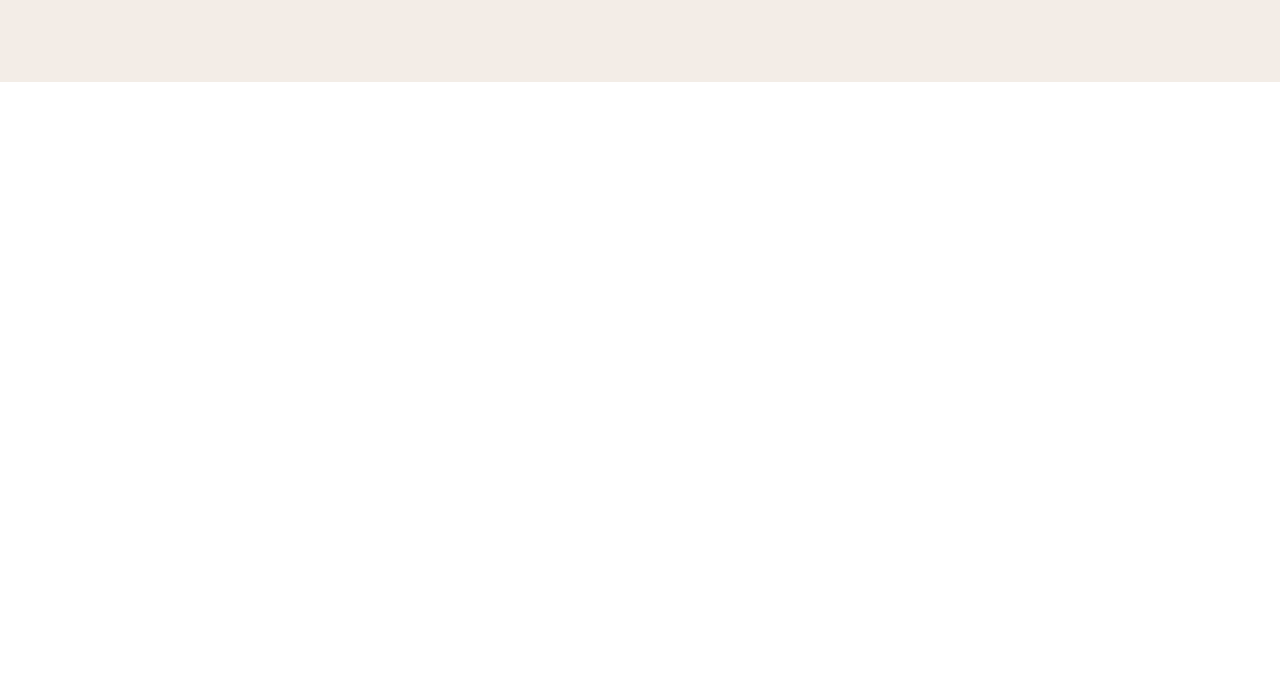
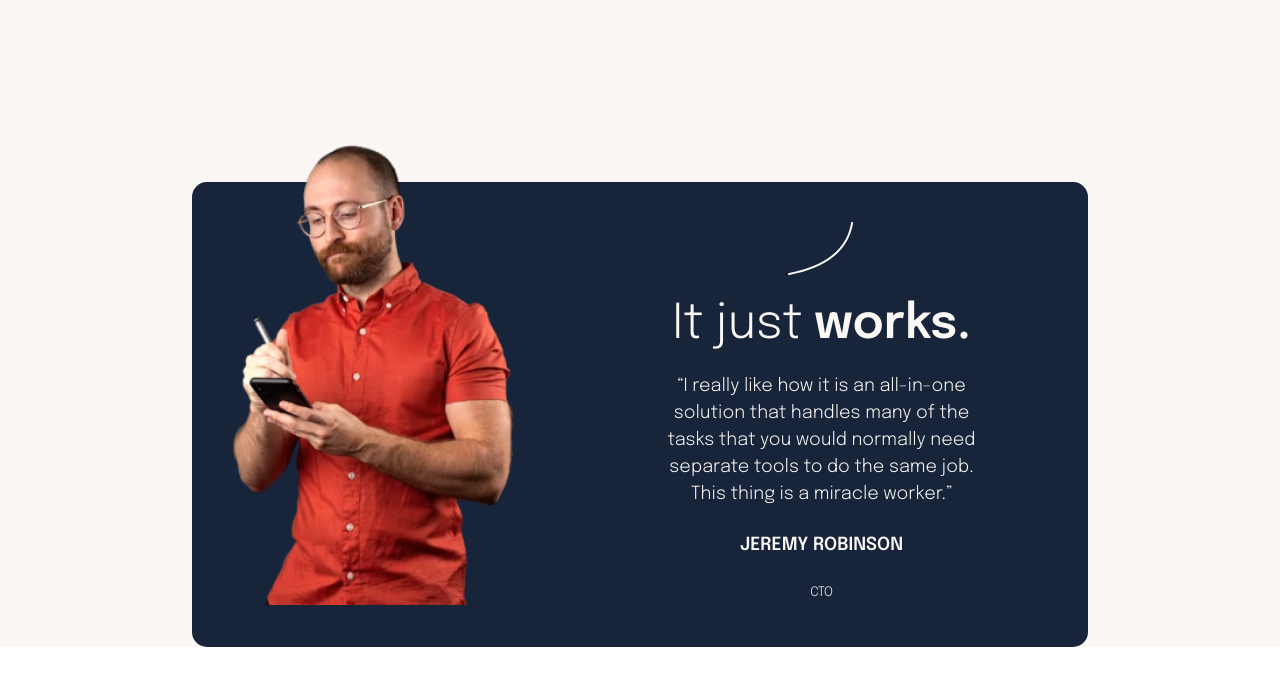
Before and after one commit to has9800/suite, a plain HTML site: page src/index.html in a window 1280 px wide. Shown: the part 677-1362 px from the top of the page. Before the commit the page ends 800 px from the top, so only its background shows below. Drawn offline with Linux system fonts and the light colour scheme.

Commit message:
about section completed

```diff
--- a/src/index.css
+++ b/src/index.css
@@ -172,6 +172,38 @@ body {
     font-size: var(--fs-footer);
 }
 
+.about-section {
+    display: flex;
+    flex-direction: column;
+    align-items: center;
+    justify-content: flex-start;
+    text-align: center;
+    background-color: hsl(var(--dark-blue));
+    color: hsl(var(--cream-white));
+    border-radius: 15px;
+    width: 100%;
+    box-sizing: border-box;
+    margin: 100px 0;
+}
+
+.about-section h1 {
+    font-size: var(--fs-lg);
+}
+
+.about-section  p {
+    width: 50%;
+    margin: 24px auto;
+    line-height: 1.5;
+}
+
+.about-section div {
+    margin: 20px 0;
+}
+
+.about-image {
+    margin-top: -100px;
+}
+
 
 /* -----------------UTILS-------------------- */
 .flex-row {
@@ -200,7 +232,7 @@ body {
 }
 
 .secondary-btn {
-    background-color: hsl(var(--cream));
+    background-color: hsl(var(--cream-white));
     color: hsl(var(--dark-blue));
     border: 1px solid hsl(var(--dark-blue));
     padding: 12px;
@@ -230,24 +262,24 @@ body {
 
 
 /* -----------------MEDIA QUERIES-------------------- */
-.image1 {
+.hero-image1 {
     width: 20vw;
     height: 500px;
     margin-left: -250px;
 }
 
-.image2{
+.hero-image2{
     display: none;
  }
 
  /* mobile images */
  @media only screen and (max-width: 768px){
-    .image1{
+    .hero-image1{
       display: none;
     }
 
-    .image2{
-      width: 60%;
+    .hero-image2{
+      width: 90%;
       height: 500px;
       margin: 1px auto;
     }
@@ -259,7 +291,7 @@ body {
         width: 65vw;
     }
 
-    .image1 {
+    .hero-image1 {
         width: 50vw;
         margin: 0 auto;
         display: flex;
@@ -269,13 +301,13 @@ body {
     .stats {
         margin: 25px 0;
         display: flex;
-        flex-direction: row;
+        flex-direction: column;
         justify-content: space-around;
         align-items: center;
     }
 
     .stats div {
-        margin: 0 25px;
+        margin: 25px;
     }
 
     .primary-btn {
@@ -361,4 +393,40 @@ body {
         text-transform: uppercase;
         font-size: var(--fs-footer);
     }
+
+    .about-section {
+        display: flex;
+        flex-direction: row;
+        align-items: center;
+        justify-content: center;
+        text-align: center;
+        background-color: hsl(var(--dark-blue));
+        color: hsl(var(--cream-white));
+        border-radius: 15px;
+        width: 70vw;
+        box-sizing: border-box;
+        margin: 100px auto;
+    }
+
+    .about-section h1 {
+        font-size: var(--fs-lg);
+    }
+
+    .about-section  p {
+        width: 60%;
+        margin: 24px auto;
+        line-height: 1.5;
+    }
+
+    .about-section div {
+        margin: 20px 0;
+    }
+
+    .about-image {
+        margin: -100px 20px -25px 20px;
+        padding: 20px;
+        height: 500px;
+        /* filter: drop-shadow(30px 10px 4px #fff);     */
+    }
+
  }
--- a/src/index.html
+++ b/src/index.html
@@ -7,7 +7,7 @@
   <title>Suite</title>
 </head>
 <body>
-  <main class="dark-cream-bg">
+  <main class="light-cream-bg">
     <nav class="navbar">
       <h1 class="heading-md">suite</h1>
       <button class="secondary-btn">Request Beta Access</button>
@@ -31,13 +31,13 @@
             </div>
           </div>
           <div>
-            <img src="../src/assets/image-hero-portrait@2x.webp" alt="" class="image1" />
-            <img src="../src/assets/image-hero-portrait.webp" alt="" class="image2" />
+            <img src="../src/assets/image-hero-portrait@2x.webp" alt="" class="hero-image1" />
+            <img src="../src/assets/image-hero-portrait.webp" alt="" class="hero-image2" />
           </div>
         </div>
         <div class="stats">
           <div>
-            <h3>2K +</h3>
+            <h3>2K+</h3>
             <p>Companies</p>
           </div>
           <div>
@@ -52,6 +52,28 @@
       </div>
     </section>
 
+    <section style="display: relative;">
+      <div class="about-section">
+        <div>
+          <img src="../src/assets/image-jeremy-small.webp" alt="" class="about-image" />
+        </div>
+        <div>
+          <div>
+            <img src="../src/assets/pattern-curved-line-2.svg" alt="" />
+          </div>
+          <div>
+            <h1>It just <span style="font-weight: 600;">works.</span></h1>
+            <p>
+              “I really like how it is an all-in-one solution that handles many of the tasks that you would normally need separate tools to do the same job. This thing is a miracle worker.”
+            </p>
+          </div>
+          <div>
+            <p style="font-weight: 600; text-transform: uppercase; width: 100%;">Jeremy Robinson</p>
+            <p style="font-size: small;">CTO</p>
+          </div>
+        </div>
+      </div>
+    </section>
 
   </main>
 
```
